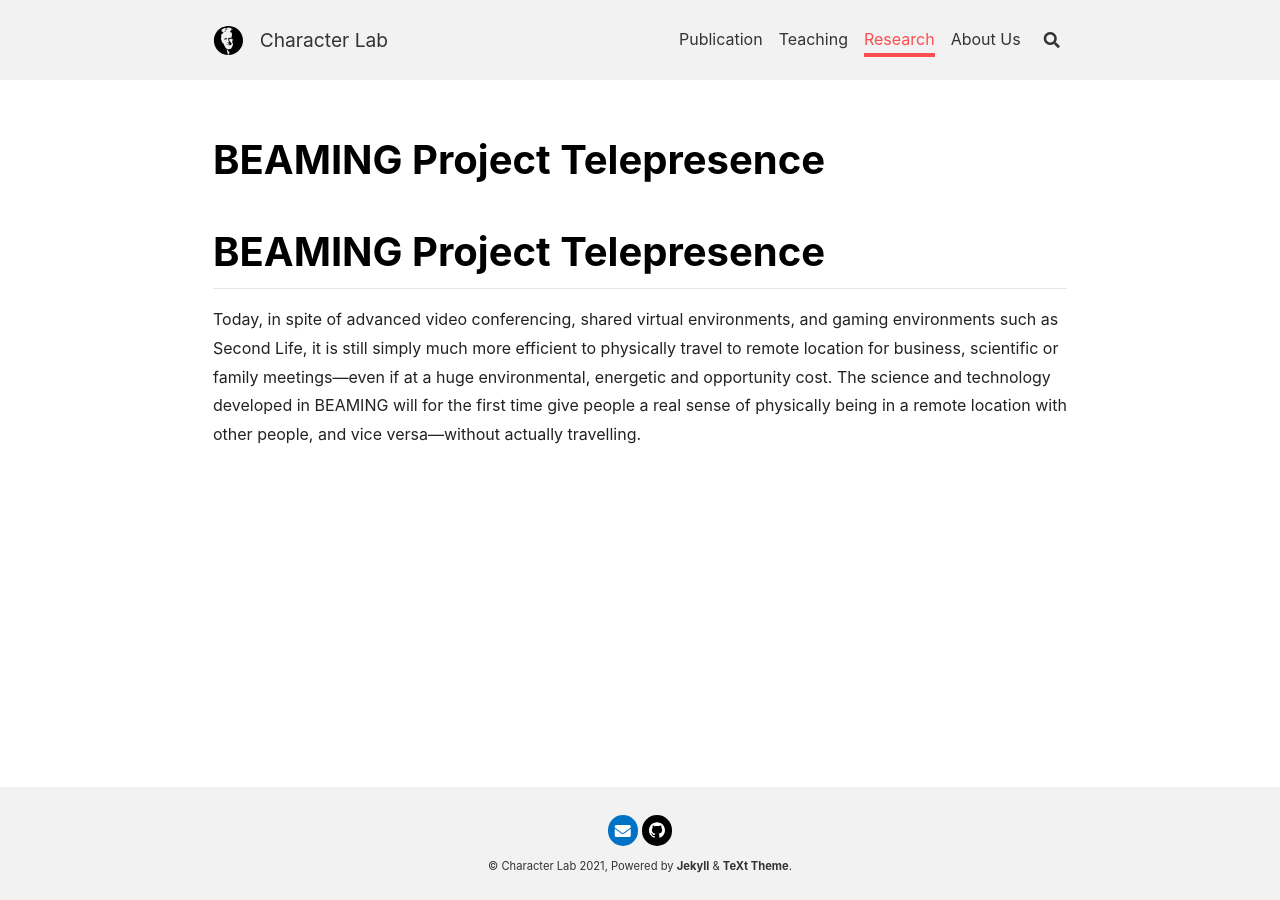
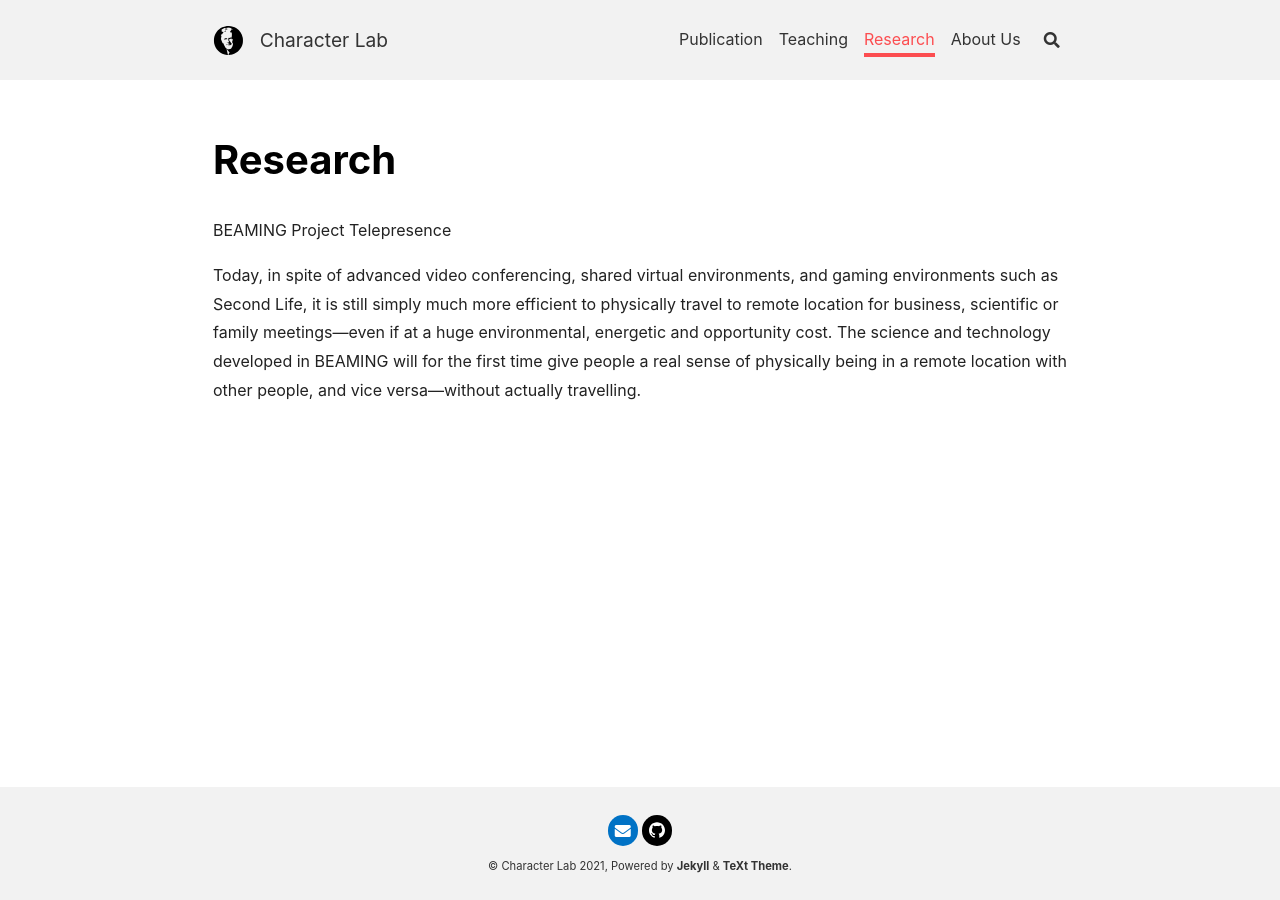
Before and after one commit to SJTU-characterlab/CharacterLab.github.io, a Jekyll site: the page built from research.md, in a window 1280 px wide. Built offline with Jekyll 4.4.1, drawn with Linux system fonts in a browser that asks for light colours; nearby versions of some CDN libraries; our own code applies the rules of GitHub Pages for plain Markdown files.

Commit message:
Update research.md

```diff
--- a/research.md
+++ b/research.md
@@ -26,6 +26,6 @@
 key: page-about
 ---
 
-# BEAMING Project Telepresence
+BEAMING Project Telepresence
 
 Today, in spite of advanced video conferencing, shared virtual environments, and gaming environments such as Second Life, it is still simply much more efficient to physically travel to remote location for business, scientific or family meetings—even if at a huge environmental, energetic and opportunity cost. The science and technology developed in BEAMING will for the first time give people a real sense of physically being in a remote location with other people, and vice versa—without actually travelling.
```
